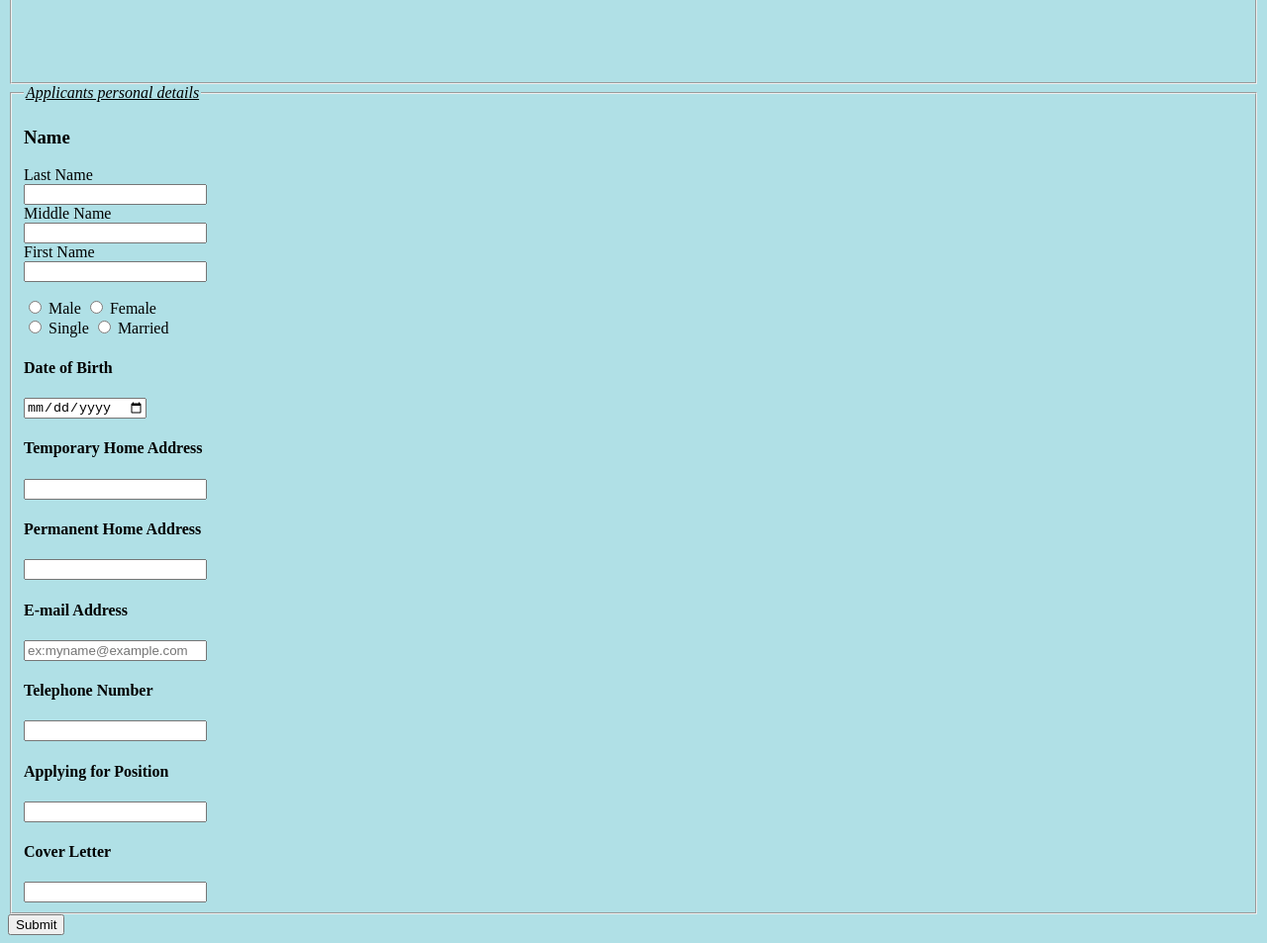
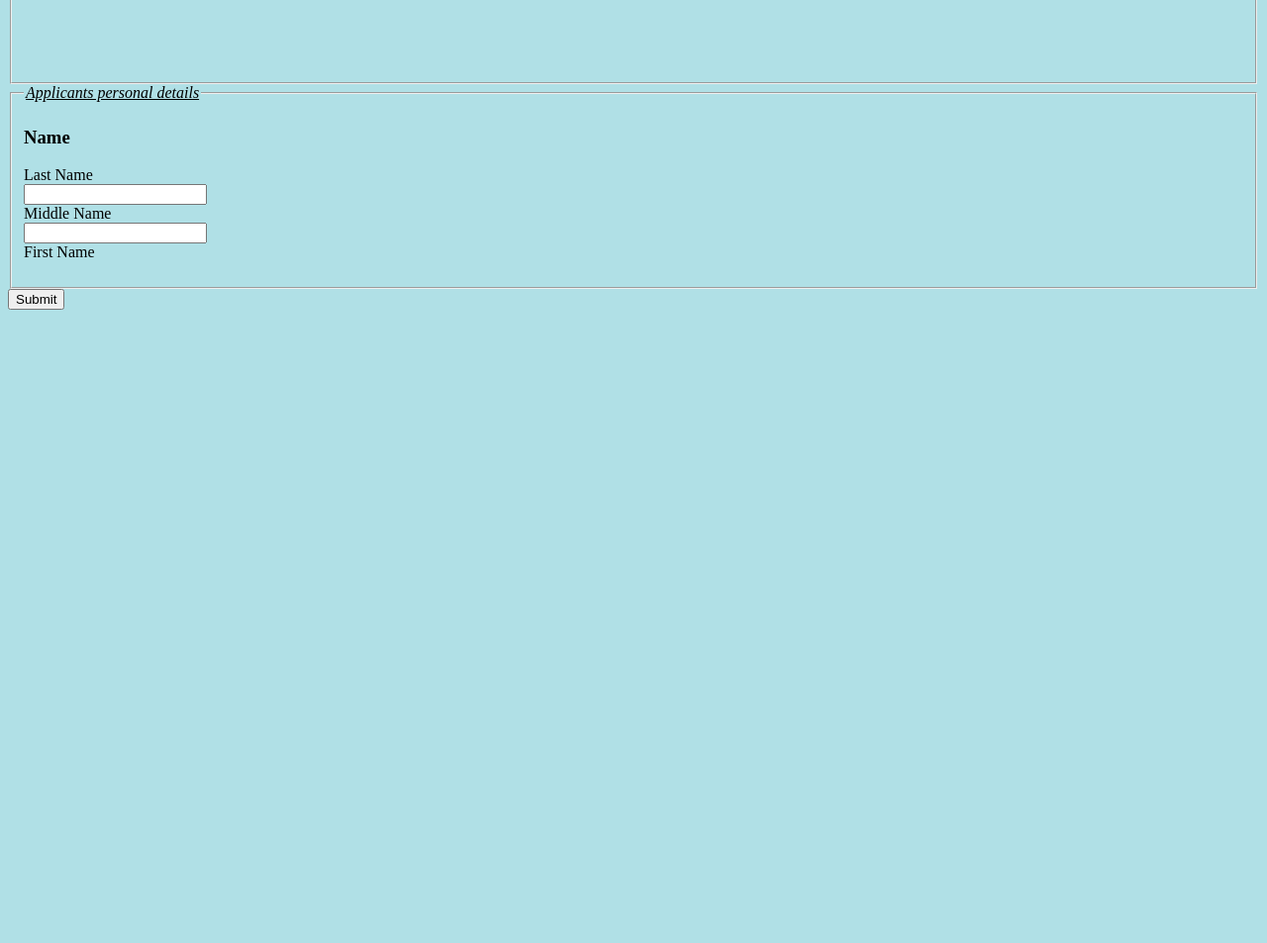
Before and after one commit to oroladejasope7/oroladejasope7, a plain HTML site: page index.html in a window 1280 px wide. Shown: the part 91-1044 px from the top of the page at 99% size. After the commit the page ends 800 px from the top, so only its background shows below. Drawn offline with Linux system fonts and the light colour scheme.

Commit message:
Update index.html

```diff
--- a/index.html
+++ b/index.html
@@ -24,30 +24,7 @@
                     <label for="middlename">Middle Name</label><br>
                     <input type="text"><br>
                     <label for="firstname">First Name</label><br>
-                    <input type="text"><br>
-                </p>
-                <input type="radio" name="gender">
-                <label for="male">Male</label>
-                <input type="radio" name="gender">
-                <label for="female">Female</label><br>
-                <input type="radio" name="status">
-                <label for="single">Single</label>
-                <input type="radio" name="status">
-                <label for="married">Married</label>
-            <label for="dob"><h4>Date of Birth</h4></label>
-            <input type="date">
-            <label for="temporaryhomeaddress"><h4>Temporary Home Address</h4></label>
-            <input type="text"><br>
-            <label for="permanenthomeaddress"><h4>Permanent Home Address</h4></label>
-            <input type="text"><br>
-            <label for="email"><h4>E-mail Address</h4></label>
-            <input type="e-mail" placeholder="ex:myname@example.com">
-            <label for="telephonenumber"><h4>Telephone Number</h4></label>
-            <input type="number">
-            <label for="applyingforposition"><h4>Applying for Position</h4></label>
-            <input type="text">
-            <label for="coverletter"><h4>Cover Letter</h4></label>
-            <input type="text" minlength="1000">
+
         </fieldset>
         <input  type="submit">
     </form>
```
